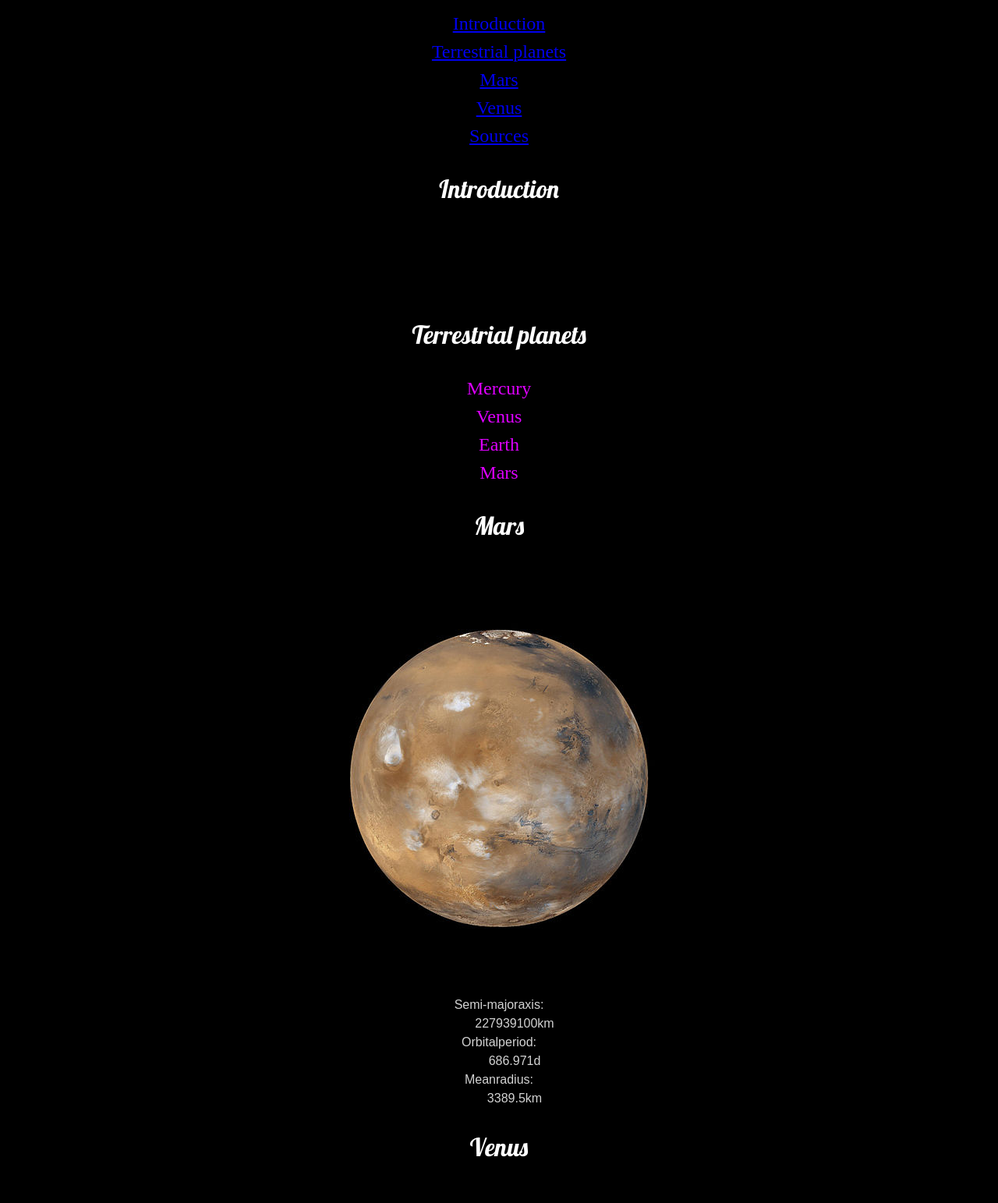
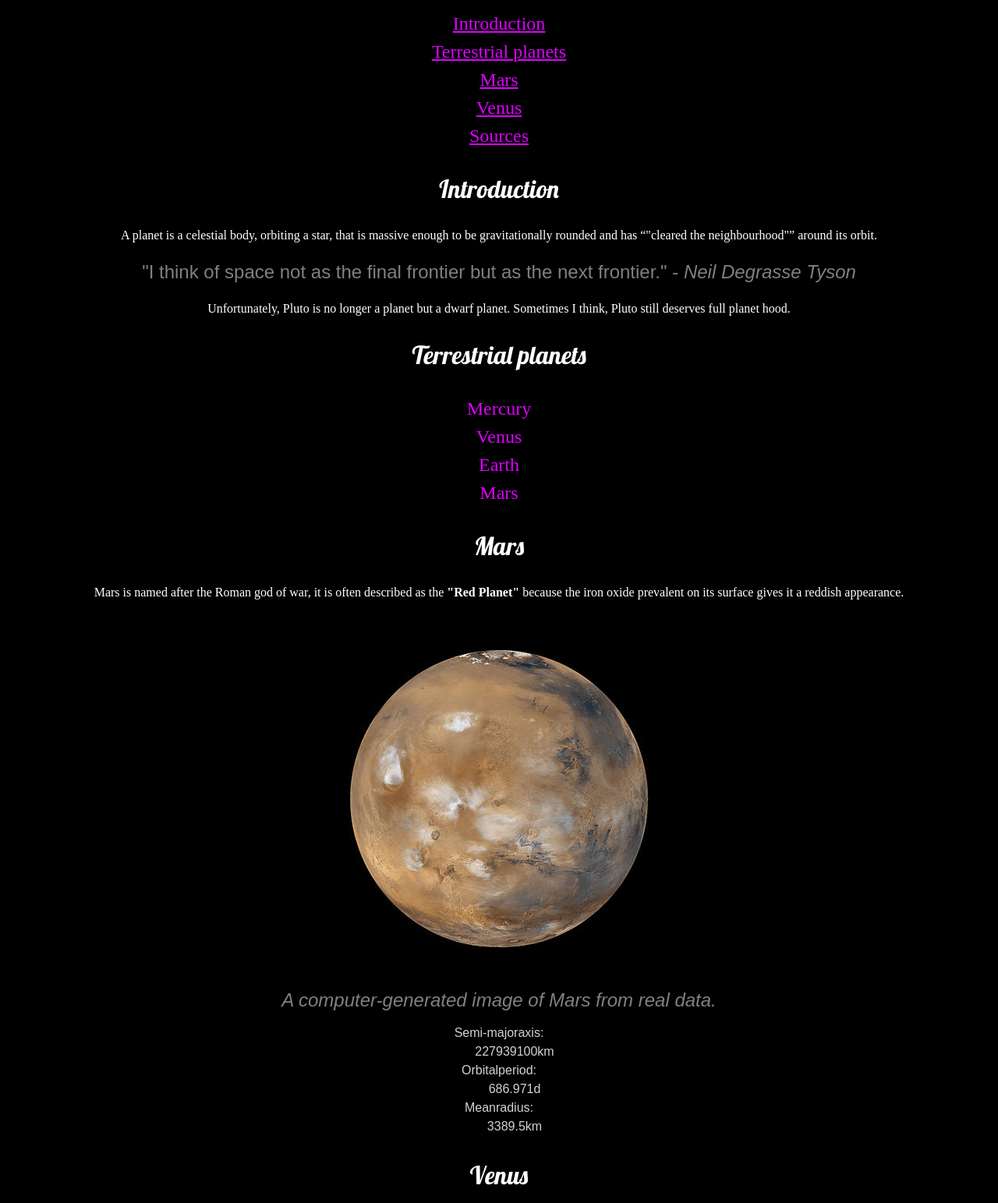
Before and after one commit to AlexandraPhilip/dsn1674-assignment-3, a plain HTML site: page index.html in a window 1280 px wide. Shown: the part 320-1863 px from the top of the page at 78% size. Drawn offline with Linux system fonts and the light colour scheme.

Commit message:
p, blockquote, a, a:hover &figcaption css

```diff
--- a/css/main.css
+++ b/css/main.css
@@ -35,3 +35,30 @@ dl {
   font-family: sans-serif;
   color: lightgrey;
   line-height: 1.5rem;
+}
+p {
+  color: white;
+  text-align: center;
+}
+
+blockquote{
+  color: grey;
+  font-size: 1.5rem;
+  font-family: sans-serif;
+
+}
+
+a {
+  color: #de00ff;
+}
+
+a:hover {
+  color: white;
+}
+
+figcaption {
+  font-style: italic;
+  font-size: 1.5rem;
+  font-family: sans-serif;
+  color: grey;
+}
```
